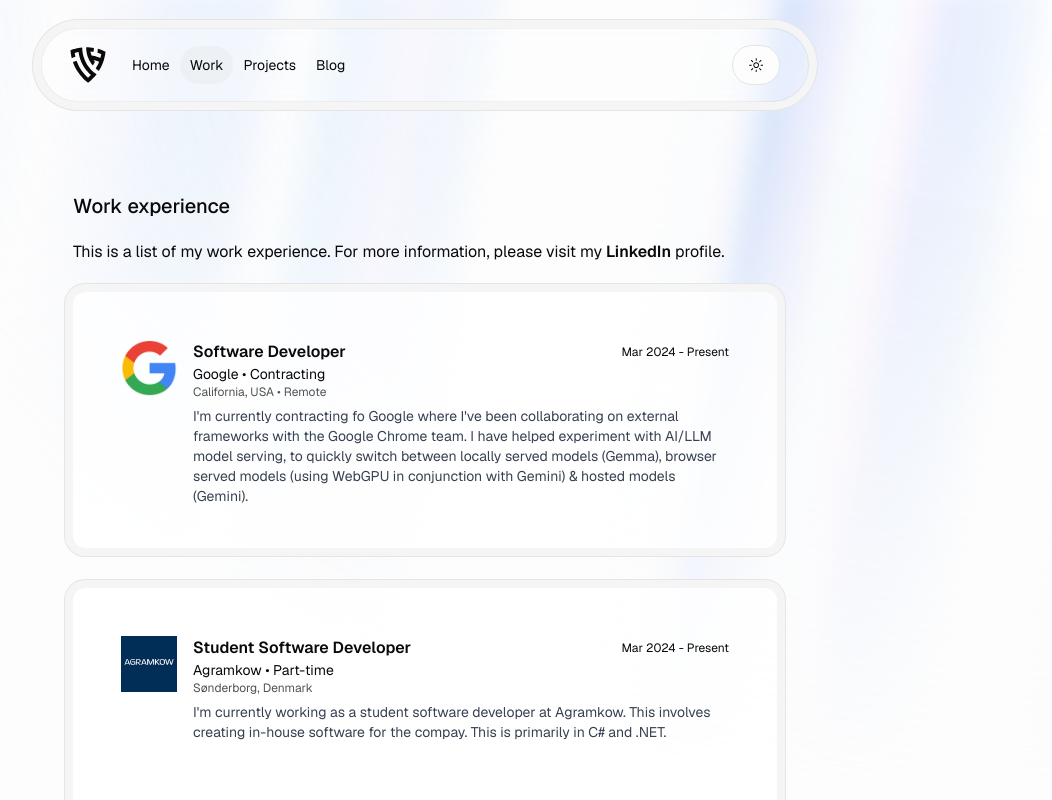
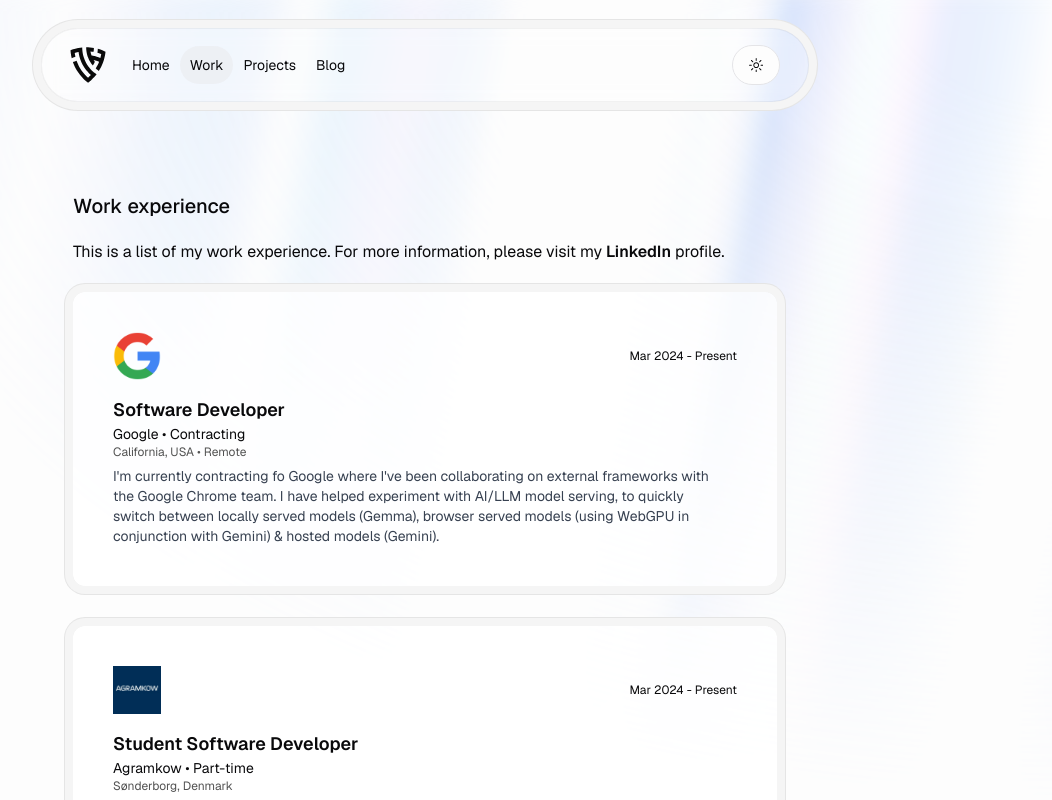
Before and after one commit to jakobhoeg/jakobhoeg.dev, a Next.js app: page /work in a window 1280 px wide. Shown: the top 800 px of the page, without its empty margins (215-1267 px from the left). Built offline with nearby package versions, Linux system fonts and the light colour scheme.

Commit message:
fix: layout

```diff
--- a/src/app/work/components/work-card.tsx
+++ b/src/app/work/components/work-card.tsx
@@ -25,27 +25,23 @@
   return (
     <motion.div
       whileHover={{ scale: 1.025 }}
-      className="relative p-4 sm:p-12 md:h-64 bg-white/75 dark:bg-muted/80 w-full overflow-hidden rounded-xl ring-1 ring-neutral-200 ring-offset-8 ring-offset-neutral-100 dark:ring-neutral-950/10 dark:ring-offset-neutral-950/10"
+      className="relative p-4 sm:p-6 md:p-10  bg-white/75 dark:bg-muted/80 w-full overflow-hidden rounded-xl ring-1 ring-neutral-200 ring-offset-8 ring-offset-neutral-100 dark:ring-neutral-950/10 dark:ring-offset-neutral-950/10"
     >
-      <div className="w-full h-full flex flex-col sm:flex-row gap-4">
-        <div className="flex  justify-between items-center sm:items-start">
-            <div
+      <div className="w-full h-full flex flex-col  gap-4">
+        <div className="flex  justify-between items-center ">
+          <div
             {...(company === "Bitzer"
-                ? { className: "w-24 shrink-0 grow-0" }
-                : { className: "w-14 shrink-0 grow-0" })}
-            >
+              ? { className: "w-20 shrink-0 grow-0" }
+              : { className: "w-12 shrink-0 grow-0" })}
+          >
             <Image src={logoSrc} alt={logoSrc} width={200} height={200} />
-            </div>
-            <p className="text-xs flex sm:hidden">{timeframe}</p>
+          </div>
+          <p className="text-xs flex ">{timeframe}</p>
         </div>
-
 
         <div className="flex flex-col  gap-1.5">
           <div className="flex flex-col ">
-            <div className="flex justify-between items-center">
-              <h1 className="font-semibold text-base">{title}</h1>
-              <p className="text-xs hidden sm:flex">{timeframe}</p>
-            </div>
+            <h1 className="font-semibold text-base md:text-lg">{title}</h1>
             <p className="text-sm">{company + " • " + type}</p>
             <p className="text-xs text-neutral-600 dark:text-neutral-300">
               {location}
--- a/src/components/cards/globe.tsx
+++ b/src/components/cards/globe.tsx
@@ -24,17 +24,17 @@
   const [{ r }, api] = useSpring(() => ({
     r: 0,
     config: {
-      mass: 0.5,
-      tension: 200,
-      friction: 20,
+      mass: 10,
+      tension: 400,
+      friction: 100,
       precision: 0.001,
     },
   }));
 
   React.useEffect(() => {
+    let direction = 1;
+    let phi = 3.5;
     let width = 0;
-    let phi = 3;
-    let direction = 1;
 
     const onResize = () => {
       if (canvasRef.current && (width = canvasRef.current.offsetWidth)) {
@@ -56,7 +56,7 @@
       mapSamples: 12000,
       mapBrightness: 4,
       baseColor: resolvedTheme === "dark" ? [0.5, 0.5, 0.5] : [1, 1, 1],
-      markerColor: [0.1, 0.9, 0.3],
+      markerColor: [0.1, 0.75, 0.9],
       glowColor: resolvedTheme === "dark" ? [0.5, 0.5, 0.5] : [0.9, 0.9, 0.9],
       markers: [
         // Kliplev latitute and longitude
```
